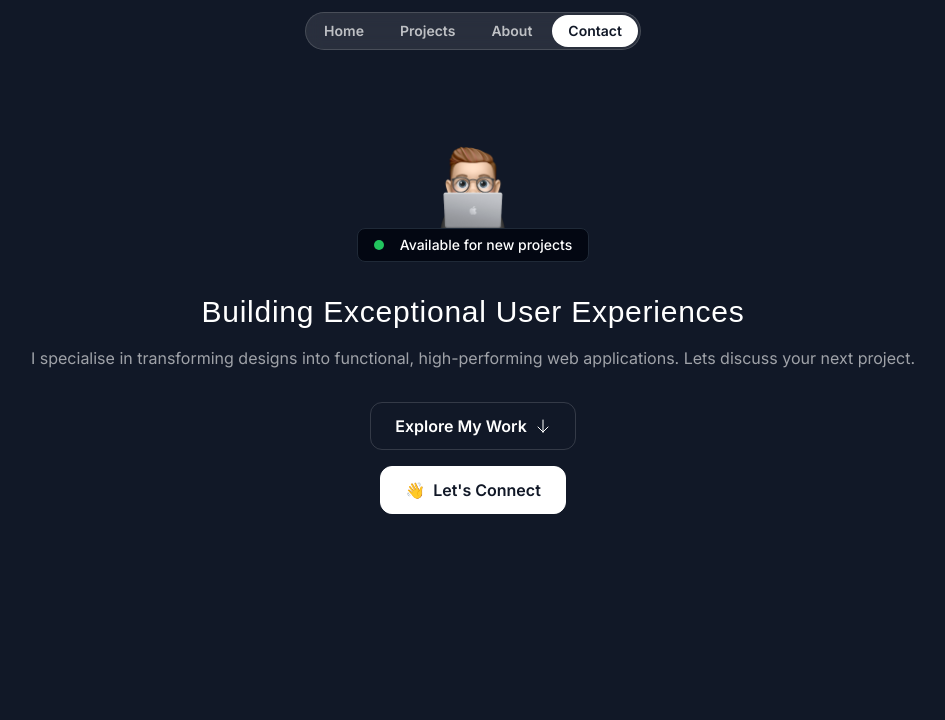
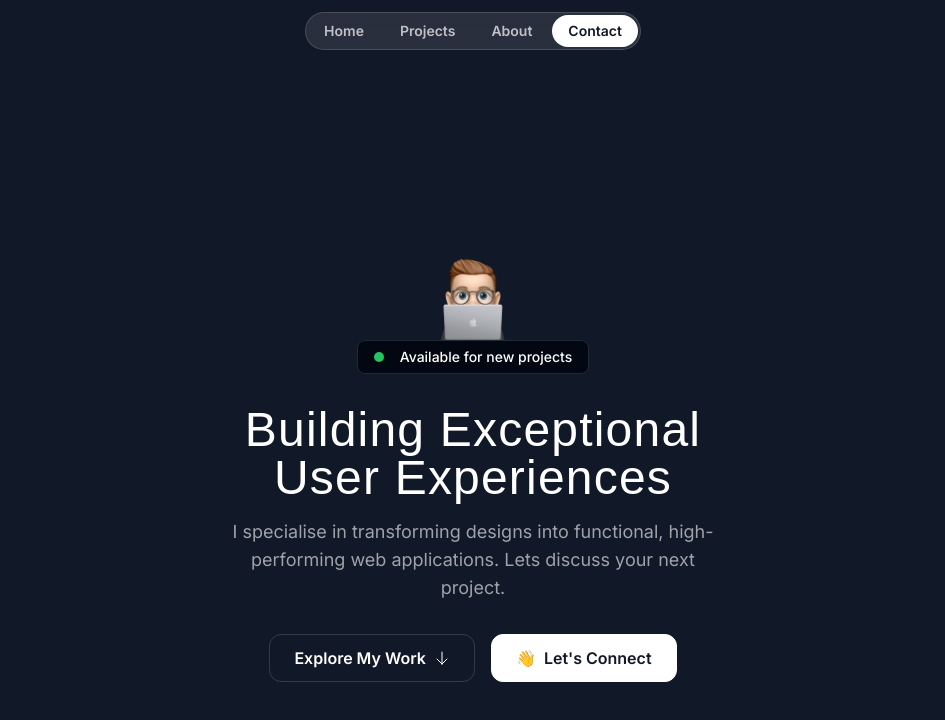
Before and after one commit to WilliamRossCrane/Portfolio, a Next.js app in the folder portfolio/portfolio/: page / in a window 1280 px wide. Shown: the top 720 px of the page, without its empty margins (167-1112 px from the left). Built offline with nearby package versions, Linux system fonts and the light colour scheme; a web font is replaced by a local one.

Commit message:
Hero Section: Added in Responsive designs for md and lg views

```diff
--- a/portfolio/portfolio/src/sections/Hero.tsx
+++ b/portfolio/portfolio/src/sections/Hero.tsx
@@ -4,7 +4,7 @@ import ArrowDown from '@/assets/icons/arrow-down.svg';
 
 export const HeroSection = () => {
   return (
-    <div className="py-32">
+    <div className="py-32 md:py-48 lg:py-60">
       <div className="container">
         <div className="flex flex-col items-center">
           <Image src={memojiImage} className="size-[100px]" alt="Person peeking from behind laptop" />
@@ -13,12 +13,14 @@ export const HeroSection = () => {
               <div className="text-sm font-medium">Available for new projects</div>
           </div>
         </div>
-        <h1 className="font-serif text-3xl text-center mt-8 tracking-wide">Building Exceptional User Experiences</h1>
-        <p className="mt-4 text-center text-white/60">
+        <div className="max-w-lg mx-auto">
+        <h1 className="font-serif text-3xl md:text-5xl text-center mt-8 tracking-wide">Building Exceptional User Experiences</h1>
+        <p className="mt-4 text-center text-white/60 md:text-lg">
           I specialise in transforming designs into functional, high-performing
           web applications. Lets discuss your next project.
         </p>
-        <div className="flex flex-col items-center mt-8 gap-4">
+        </div>
+        <div className="flex flex-col md:flex-row justify-center items-center mt-8 gap-4">
           <button className="inline-flex items-center gap-2 border border-white/15 px-6 h-12 rounded-xl">
             <span className="font-semibold">Explore My Work</span>
             <ArrowDown className="size-4" />
```
